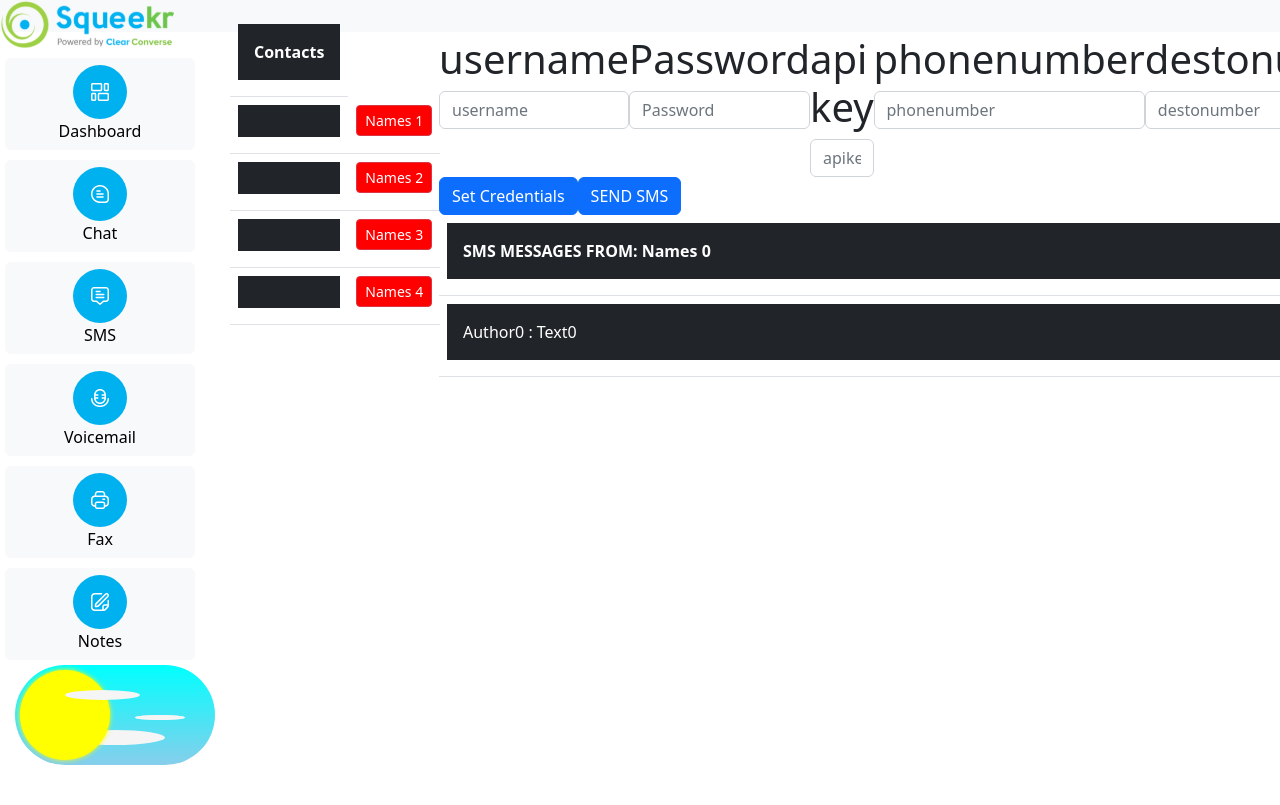
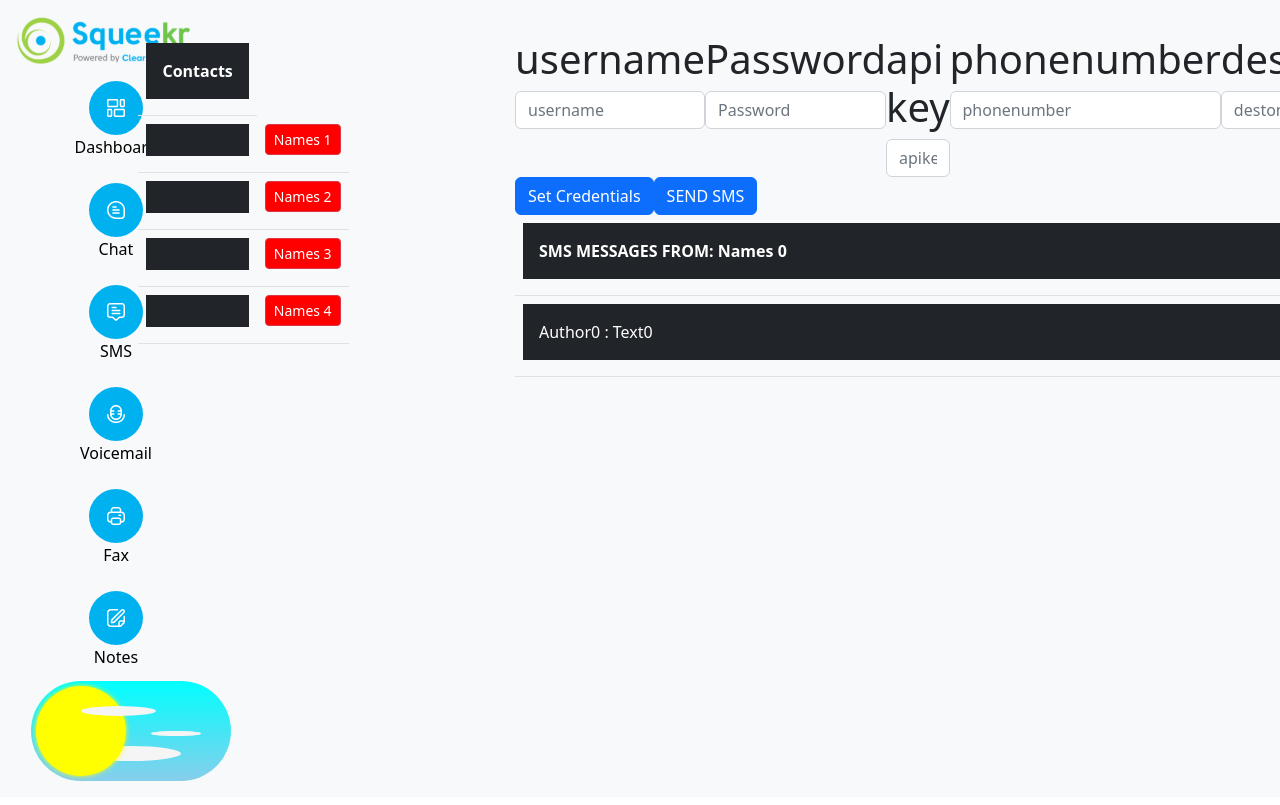
Before and after one commit to Teodorant1/Squeekr-Chat-App-Backend-, a React (Create React App) app: page / in a window 1280 px wide. Both pictures are taken after a click on the element 115 px from the left and 715 px from the top of the page. Built offline with nearby package versions, Linux system fonts and the light colour scheme.

Commit message:
popperjs

```diff
--- a/package.json
+++ b/package.json
@@ -3,6 +3,7 @@
   "version": "0.1.0",
   "private": true,
   "dependencies": {
+    "@popperjs/core": "^2.11.6",
     "@testing-library/jest-dom": "^5.16.5",
     "@testing-library/react": "^13.3.0",
     "@testing-library/user-event": "^13.5.0",
--- a/src/App.css
+++ b/src/App.css
@@ -14,25 +14,24 @@
   }
 }
 
-#smspage {
-  background-color: black;
-  width: 100%;
-  height: 100%;
-  background-image: url('https://i.imgur.com/DNAXf01.png');
-  background-size: cover;
-  background-repeat: no-repeat;
-  background-position: center;
+
+
+#leftmenu {
+  top: 0%;
+  width: 230px;
+  left: 0%;
+  right: 0px;
+  bottom: 0%;
+
 }
 
-#centermenu {
-  top: 100%;
-  bottom: 100%;
-  min-height: max-content;
-  background-size: cover;
-  background-repeat: no-repeat;
-  background-position: center;
-  position: relative;
+#leftmenulight {
+  top: 0%;
+  width: 230px;
+  left: 0%;
   right: 0px;
+  bottom: 0%;
+
 }
 
 #spacetoggle {
@@ -45,33 +44,19 @@
   position: absolute;
 }
 
-#leftmenu {
-  top: 0%;
-  width: 230px;
-  left: 0%;
-  right: 0px;
-  bottom: 0%;
-
-  position: absolute;
-}
-
-#leftmenulight {
-  top: 0%;
-  width: 230px;
-  left: 0%;
-  right: 0px;
-  bottom: 0%;
-
-  position: absolute;
-}
-
-
 #main {
   background-color: antiquewhite;
 }
+#smspage {
+  left: 0px;
+  width: 55%;
+  top: 20px;
+  position: fixed;
+  margin: 15px;
+}
 
 #chatbox {
-  left: 424px;
+  left: 500px;
   width: 70%;
   top: 20px;
   position: fixed;
@@ -79,12 +64,6 @@
 }
 
 
-#smscontacts {
-
-  left: 230px;
-
-  position: fixed;
-}
 
 .flex-container {
   display: flex;
--- a/src/App.js
+++ b/src/App.js
@@ -42,7 +42,7 @@ function App() {
           type="button"
           className="btn btn-primary"
         >
-          {<SVGIcon14 />} <div style={{ justifycontent: "left" }}> </div>{" "}
+          {<SVGIcon14 />} <div style={{ justifycontent: "left" }}> </div>
           Dashboard
         </button>
         <button
@@ -145,46 +145,25 @@ function App() {
   function Display1(props1) {
     if (toggled === true) {
       return (
-        <div class={props1}>
-          <div>
-            {" "}
-            <Leftmenu />{" "}
-          </div>{" "}
-          <div id="centermenu">
-            <div id="sms1">
-              <SMS props={props1} />{" "}
-            </div>{" "}
-          </div>{" "}
+        <div class="p-3 mb-2 bg-dark text-white">
+          <Leftmenu />
+          <SMS />
         </div>
       );
     } else {
       return (
-        <div class={props1}>
-          <div>
-            {" "}
-            <LeftmenuLight />{" "}
-          </div>{" "}
-          <div id="centermenu">
-            {" "}
-            <SMS props={props1} />{" "}
-          </div>{" "}
+        <div class="p-3 mb-2 bg-light text-dark">
+          <LeftmenuLight />
+          <SMS />
         </div>
       );
     }
   }
 
   if (toggled === true) {
-    return (
-      <div class="p-3 mb-2 bg-dark text-white">
-        <Display1 props1={"p-3 mb-2 bg-dark text-white"} />
-      </div>
-    );
+    return <Display1 props1={"p-3 mb-2 bg-dark text-white"} />;
   } else {
-    return (
-      <div class="p-3 mb-2 bg-light text-dark">
-        <Display1 props1={"p-3 mb-2 bg-light text-dark"} />
-      </div>
-    );
+    return <Display1 props1={"p-3 mb-2 bg-light text-dark"} />;
   }
 }
 
--- a/src/SMS.js
+++ b/src/SMS.js
@@ -268,7 +268,7 @@ export default function SMS({ props }) {
 
   function ContactMap() {
     return (
-      <div id="smscontacts">
+      <div>
         <table className="table">
           <thead>
             <tr>
@@ -309,14 +309,12 @@ export default function SMS({ props }) {
   return (
     <div class={props} id="smspage">
       <div class="flex-container">
-        <div>
-          <ContactMap />
-        </div>
+        <ContactMap />
+
         <div>
           <ChatBox />
         </div>
       </div>
-      <div> </div>
     </div>
   );
 }
```
Also changed, not shown: 1 other file (tests, documents, lock files or other folders).
